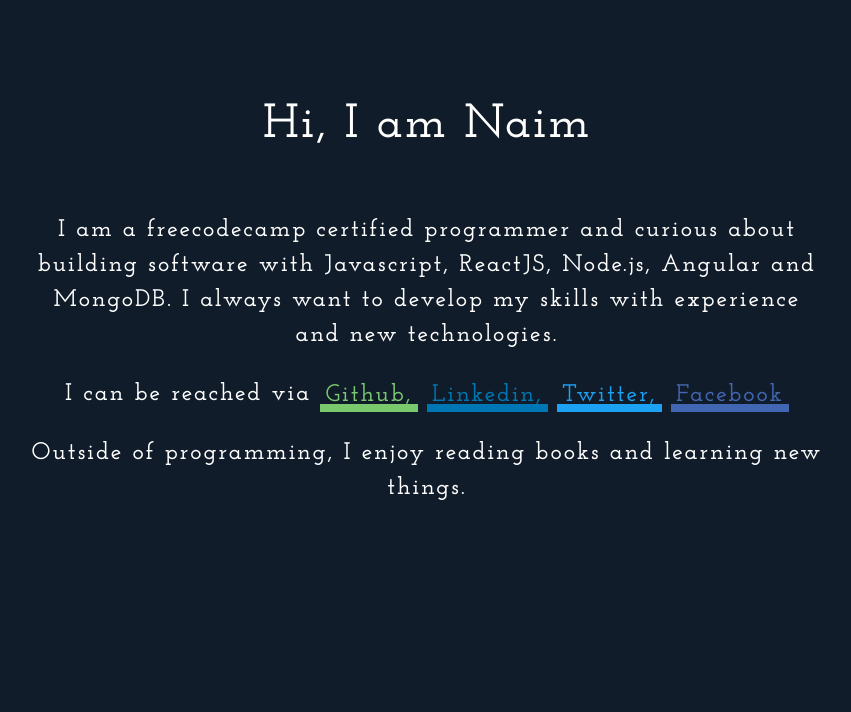
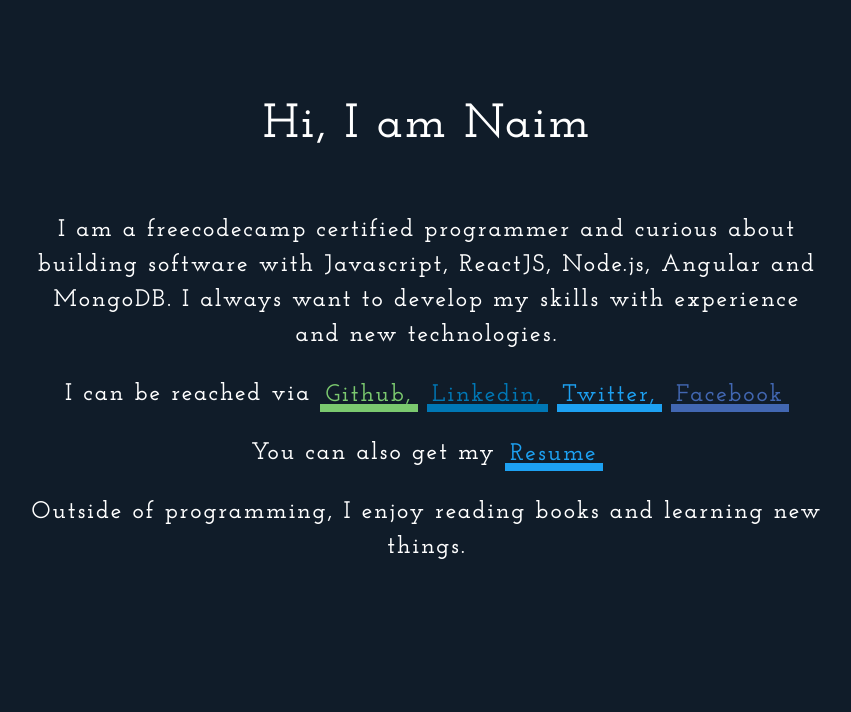
Before and after one commit to naimjeem/naimjeem.github.io, a plain HTML site: page index.html in a window 1280 px wide. Shown: the whole page, without its empty margins (213-1064 px from the left). Drawn offline with nearby package versions, Linux system fonts and the light colour scheme.

Commit message:
resume link

```diff
--- a/index.html
+++ b/index.html
@@ -5,7 +5,7 @@
   <title>Naim Jeem</title>
   <link rel="stylesheet" href="./scss/style.css">
 </head>
-<body>
+<body style="overflow: auto">
 <!-- partial:index.partial.html -->
 <script src="https://s.codepen.io/assets/libs/modernizr.js" type="text/javascript"></script><script src="https://code.jquery.com/jquery-2.1.4.js"></script>
 <link href='https://fonts.googleapis.com/css?family=Kaushan+Script|Bangers|Josefin Slab:600|Permanent+Marker&display=swap' rel='stylesheet' type='text/css'>
@@ -38,6 +38,10 @@ width:200px;height:200px;
     <a class="link t" href="https://twitter.com/naimjeem" target="_blank">Twitter,</a>
     <a class="link f" href="https://facebook.com/naimjeem" target="_blank">Facebook</a>
   </p>
+  <p>
+    You can also get my
+    <a class="link t" href="https://naimjeem.github.io/Naimuddin-Shahjalal-Bhuyan.pdf">Resume</a>
+  </p>
 
   <p>Outside of programming, I enjoy reading books and learning new things.</p>
 
--- a/scss/style.css
+++ b/scss/style.css
@@ -375,11 +375,10 @@ font-family: 'Josefin Slab', serif;
   margin: 1em 0 0 0.75em;
 }
 
-  .link {
+.link {
    /* RESET */
    text-decoration: none;
    line-height: 1;
-
    position: relative;
    z-index: 0;
    display: inline-block;
@@ -388,9 +387,14 @@ font-family: 'Josefin Slab', serif;
    vertical-align: bottom;
    transition: color .3s ease-out;
 }
+
+.link::before {
+  background-image: linear-gradient(60deg, #ffffff 0%, #ffffff 100%);
+}
+
+
 .g {
   color: #7BC96F;
-
 }
 
 .g::before {
```
